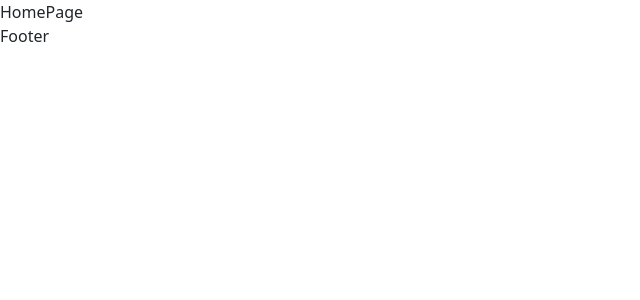
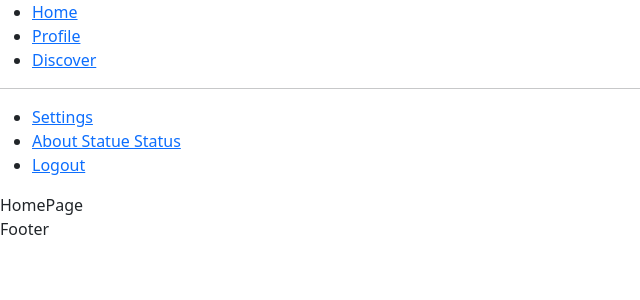
Before and after one commit to TDG-Org/Statue-Status, a React (Create React App) app in the folder client/: page / in a window 1280 px wide. Shown: the top 300 px of the page, without its empty margins (0-640 px from the left). Built offline with nearby package versions, Linux system fonts and the light colour scheme.

Commit message:
update nav component

```diff
--- a/client/src/components/Aside.jsx
+++ b/client/src/components/Aside.jsx
@@ -9,8 +9,10 @@ const Aside = () => {
     <aside className="aside-comp">
 
       {/* User's Avatar and info Section  */}
+      <User />
 
       {/* Navbar Section  */}
+      <Nav />
 
     </aside>
   );
--- a/client/src/components/Nav.jsx
+++ b/client/src/components/Nav.jsx
@@ -3,9 +3,35 @@ import React from "react";
 const Nav = () => {
   return (
     <nav>
-      <ul>
-        <li></li>
+
+      {/* Personal Section */}
+      <ul className="nav-sect">
+        <li>
+          <a href="#">Home</a>
+        </li>
+        <li>
+          <a href="#">Profile</a>
+        </li>
+        <li>
+          <a href="#">Discover</a>
+        </li>
       </ul>
+
+      <hr className="nav-divider" />
+
+      {/* General Section  */}
+      <ul className="nav-sect">
+        <li>
+          <a href="#">Settings</a>
+        </li>
+        <li>
+          <a href="#">About Statue Status</a>
+        </li>
+        <li>
+          <a href="#">Logout</a>
+        </li>
+      </ul>
+
     </nav>
   );
 };
```
